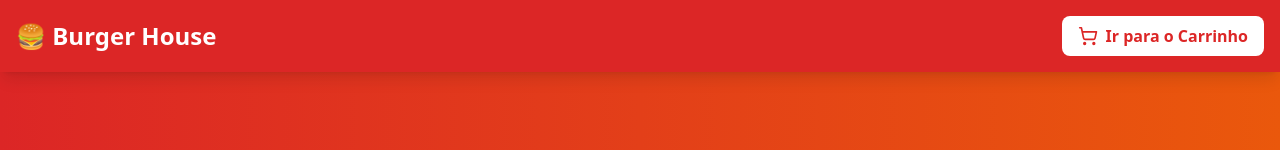
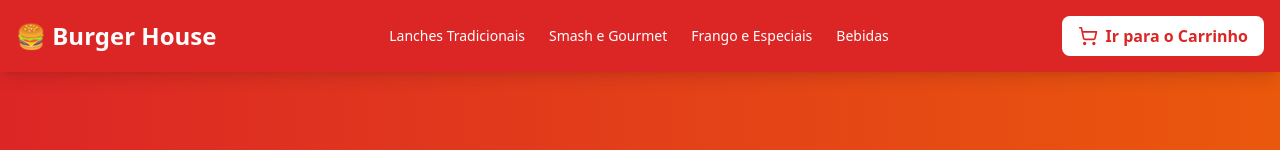
Before and after one commit to marinhocp/cardapio-lanches-4ba7687a, a React (Vite) app: page / in a window 1280 px wide. Shown: the top 150 px of the page. Built offline with nearby package versions, Linux system fonts and the light colour scheme.

Commit message:
Add category shortcuts to header
Implement shortcuts to menu categories in the fixed header for easier navigation.

```diff
--- a/src/components/Header.tsx
+++ b/src/components/Header.tsx
@@ -1,14 +1,33 @@
 
 import React from 'react';
-import { ShoppingCart } from 'lucide-react';
+import { ShoppingCart, Menu } from 'lucide-react';
 import { useCart } from '../contexts/CartContext';
 
 interface HeaderProps {
   onCartClick: () => void;
 }
 
+const menuCategories = [
+  { title: "Lanches Tradicionais", id: "lanches-tradicionais" },
+  { title: "Smash e Gourmet", id: "smash-gourmet" },
+  { title: "Frango e Especiais", id: "frango-especiais" },
+  { title: "Bebidas", id: "bebidas" }
+];
+
 const Header: React.FC<HeaderProps> = ({ onCartClick }) => {
   const { itemCount } = useCart();
+
+  const scrollToSection = (sectionId: string) => {
+    const element = document.getElementById(sectionId);
+    if (element) {
+      const headerHeight = 80; // altura aproximada do header
+      const elementPosition = element.offsetTop - headerHeight;
+      window.scrollTo({
+        top: elementPosition,
+        behavior: 'smooth'
+      });
+    }
+  };
 
   return (
     <header className="fixed top-0 left-0 right-0 z-50 bg-red-600 shadow-lg">
@@ -17,12 +36,25 @@ const Header: React.FC<HeaderProps> = ({ onCartClick }) => {
           🍔 Burger House
         </h1>
 
+        {/* Menu de categorias - visível apenas no desktop */}
+        <nav className="hidden lg:flex items-center space-x-6">
+          {menuCategories.map((category) => (
+            <button
+              key={category.id}
+              onClick={() => scrollToSection(category.id)}
+              className="text-white hover:text-yellow-300 transition-colors text-sm font-medium"
+            >
+              {category.title}
+            </button>
+          ))}
+        </nav>
+
         <button
           onClick={onCartClick}
           className="relative bg-white text-red-600 px-4 py-2 rounded-lg font-semibold hover:bg-gray-100 transition-colors flex items-center gap-2"
         >
           <ShoppingCart size={20} />
-          Ir para o Carrinho
+          <span className="hidden sm:inline">Ir para o Carrinho</span>
           {itemCount > 0 && (
             <span className="absolute -top-2 -right-2 bg-yellow-400 text-red-600 text-xs font-bold rounded-full w-6 h-6 flex items-center justify-center">
               {itemCount}
--- a/src/components/MenuSection.tsx
+++ b/src/components/MenuSection.tsx
@@ -5,6 +5,7 @@ import ProductCard from './ProductCard';
 const menuCategories = [
   {
     title: "Lanches Tradicionais",
+    id: "lanches-tradicionais",
     items: [
       {
         id: "1",
@@ -31,6 +32,7 @@ const menuCategories = [
   },
   {
     title: "Smash e Gourmet",
+    id: "smash-gourmet",
     items: [
       {
         id: "4",
@@ -50,6 +52,7 @@ const menuCategories = [
   },
   {
     title: "Frango e Especiais",
+    id: "frango-especiais",
     items: [
       {
         id: "6",
@@ -69,6 +72,7 @@ const menuCategories = [
   },
   {
     title: "Bebidas",
+    id: "bebidas",
     items: [
       {
         id: "8",
@@ -104,7 +108,7 @@ const MenuSection: React.FC<MenuSectionProps> = ({ onProductClick }) => {
     <section className="py-16 bg-white">
       <div className="container mx-auto px-4">
         {menuCategories.map((category, index) => (
-          <div key={index} className="mb-16">
+          <div key={index} id={category.id} className="mb-16 scroll-mt-24">
             <h2 className="text-3xl font-bold text-center mb-8 text-gray-800">
               {category.title}
             </h2>
```
